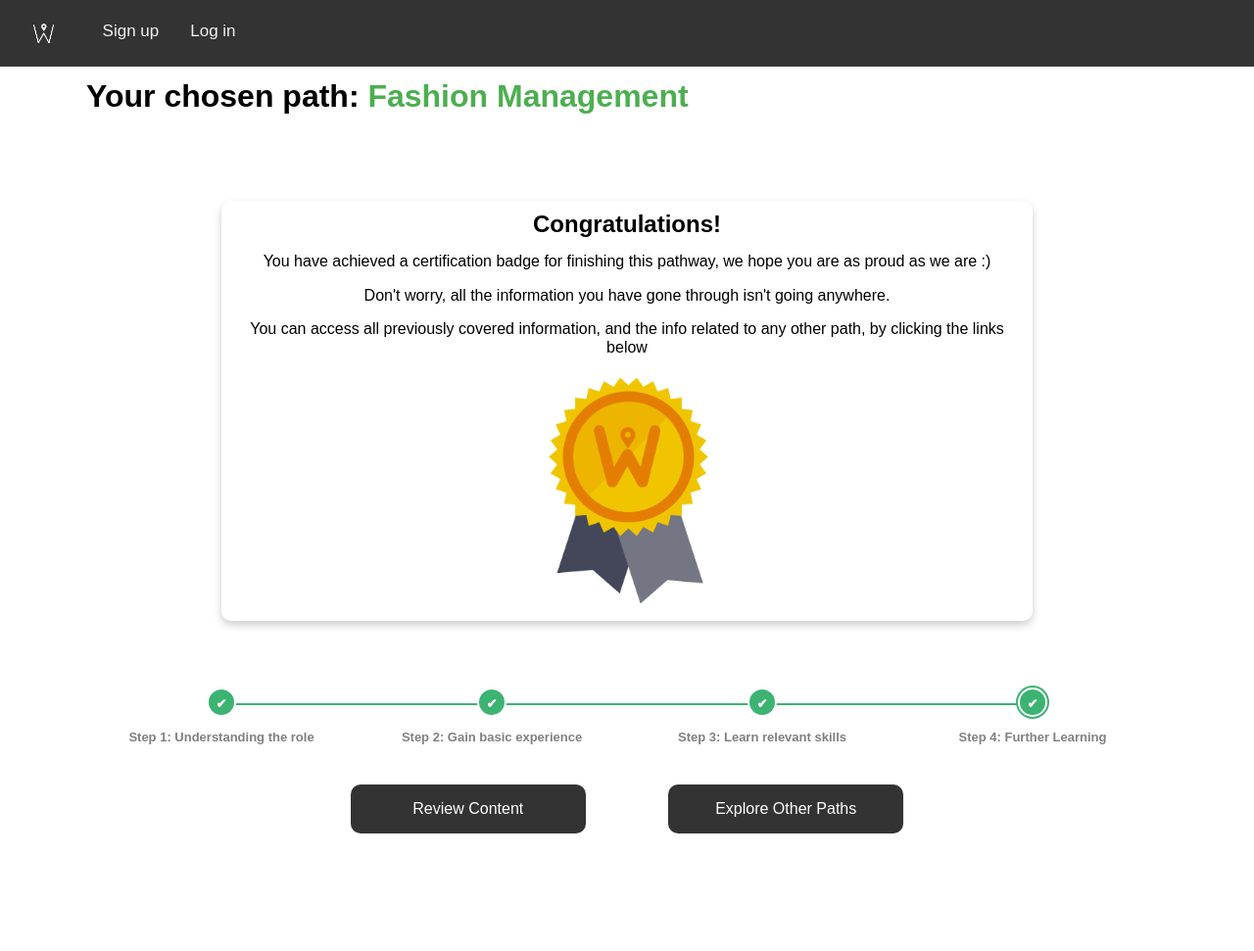
After one commit to tela1505/wayfinder, a Flask app: page /fashion/finish in a window 1280 px wide. The commit adds this page. Shown: the whole page at 98% size. Run offline with Flask 2, Linux system fonts and the light colour scheme; some libraries are stand-ins or nearby versions.

Commit message:
finished page and certification

```diff
--- a/app/main/routes.py
+++ b/app/main/routes.py
@@ -41,3 +41,8 @@ def fashion3():
 @bp_main.route('/fashion/4')
 def fashion4():
     return render_template('fashion_management/fashion_step4.html')
+
+
+@bp_main.route('/fashion/finish')
+def fashion_finish():
+    return render_template('fashion_management/fashion_finished.html')
--- a/app/static/css/main.css
+++ b/app/static/css/main.css
@@ -361,6 +361,10 @@ p {
   color: #333;
 }
 
+article a:active{
+    color: #333
+}
+
 .post-card-title{
     text-align: left
 }
@@ -528,3 +532,14 @@ article {
 .step-control a:visited{
     color: white;
 }
+
+/*Changing colour of finish button*/
+
+#finish-button{
+    background-color: #4CAF50 !important;
+}
+
+/*Dimensions of Badge Image*/
+#badge{
+    height: 30vh;
+}
--- /dev/null
+++ b/app/templates/fashion_management/fashion_finished.html
@@ -0,0 +1,42 @@
+{% extends "overview.html" %}
+{% block pathtitle %}Fashion Management{% endblock %}
+<!-- Content for this page -->
+{% block path %}
+
+<div class="step-wrapper">
+        <div class="post-card step-card">
+            <h2>Congratulations!</h2>
+            <p>
+            </p>
+            <p></p>
+            <p>You have achieved a certification badge for finishing this pathway, we hope you are as proud as we are :)</p>
+            <p>Don't worry, all the  information you have gone through isn't going anywhere.</p>
+            <p>You can access all previously covered information, and the info related to any other path, by clicking the links below</p>
+            <a><img id="badge" src="../static/img/award-icon.png" alt="Wayfinder Completion Badge"></a>
+        </div>
+    </div>
+
+
+<div class="progress-bar-container">
+        <div class="progress-bar-wrapper"></div>
+        <script>
+        //we can set animation delay as following in ms (default 1000)
+        ProgressBar.singleStepAnimation = 1000;
+        ProgressBar.init(
+          [ 'Step 1: Understanding the role',
+            'Step 2: Gain basic experience',
+            'Step 3: Learn relevant skills',
+            'Step 4: Further Learning'
+          ],
+          'Step 4: Further Learning',
+          'progress-bar-wrapper'
+        );
+        </script>
+    </div>
+
+<div class="step-control">
+        <a href="{{ url_for('main.fashion') }}"><button>Review Content</button></a>
+        <a href="{{ url_for('main.home') }}"><button>Explore Other Paths</button></a>
+    </div>
+
+{% endblock %}
--- a/app/templates/fashion_management/fashion_step4.html
+++ b/app/templates/fashion_management/fashion_step4.html
@@ -42,7 +42,7 @@
     <br>
     <div class="step-control">
         <a href="{{ url_for('main.fashion3') }}"><button>Back</button></a>
-        <a href="{{ url_for('main.fashion') }}"><button>Next</button></a>
+        <a href="{{ url_for('main.fashion_finish') }}"><button id="finish-button">Finish!</button></a>
     </div>
     <div class="progress-bar-container">
         <div class="progress-bar-wrapper"></div>
```
Also changed, not shown: app/static/img/award-icon.png (added).
